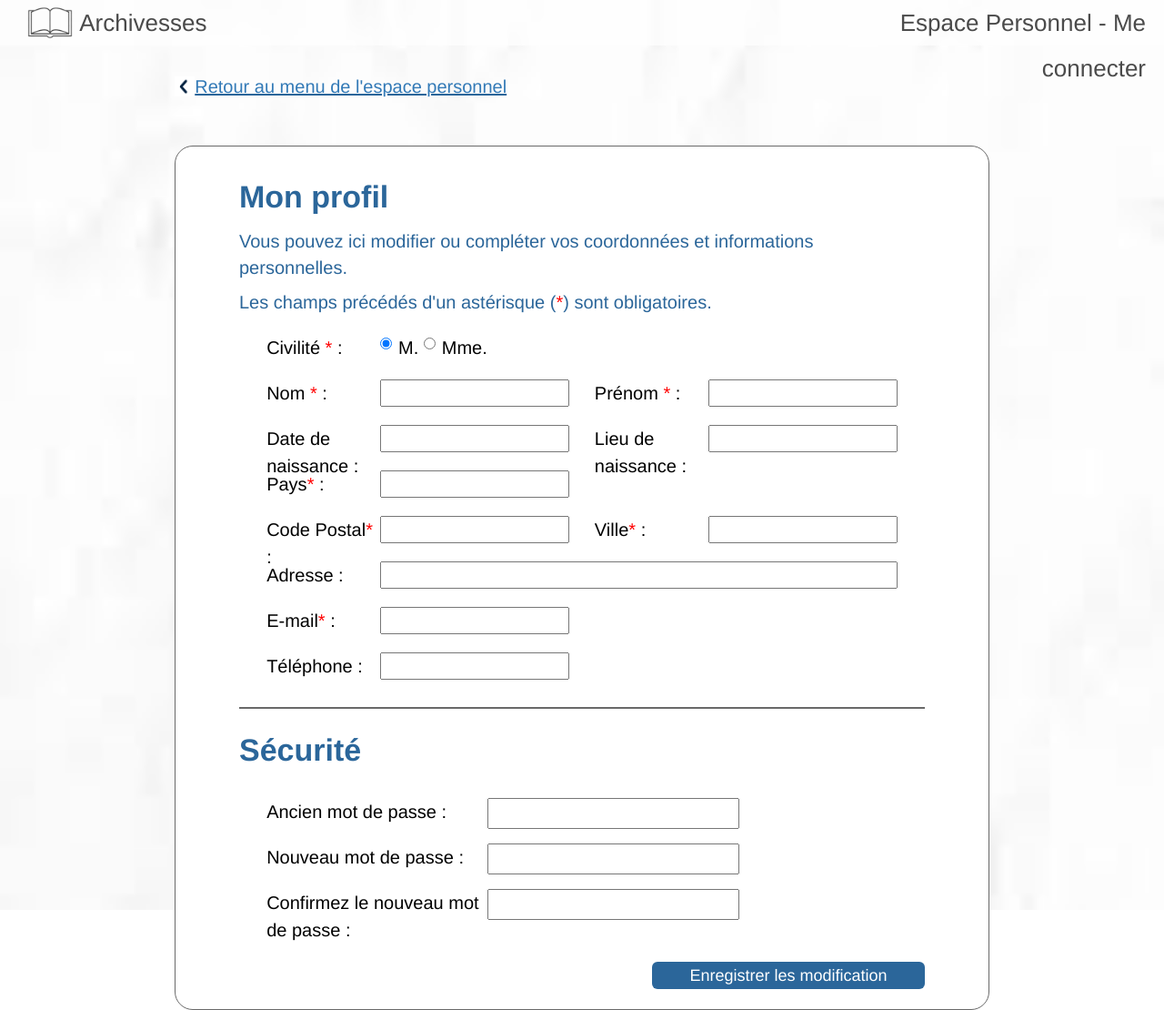
After one commit to Yanjie-SHI/ProjetCommun_Archivesse, a Django app: a page that uses templates/home_base.html in a window 1280 px wide. The commit adds this page. Shown: the whole page at 91% size. Run offline with Django 3.2, Linux system fonts and the light colour scheme; some libraries are stand-ins or nearby versions.

Commit message:
self_profile page html/css added.

```diff
--- a/app01/views.py
+++ b/app01/views.py
@@ -26,3 +26,7 @@ def selfcenter(request):
 
 def message_list(request):
     return render(request, 'message_list.html')
+
+
+def self_profile(request):
+    return render(request, 'self_profile.html')
--- a/static/css/message_list.css
+++ b/static/css/message_list.css
@@ -44,7 +44,7 @@
     margin-top: 50px;
     margin-left: 10%;
     border: 1px solid dimgray;
-    border-radius: 50px;
+    border-radius: 20px;
     padding: 30px 70px;
     background-color: white;
 }
--- /dev/null
+++ b/static/css/self_profile.css
@@ -0,0 +1,157 @@
+#self-profile-bg-image {
+    width: 100%;
+    height: 125%;
+    background-image: url('/static/image/bg_login.jpeg');
+    background-repeat: no-repeat;
+    filter: "progid:DXImageTransform.Microsoft.AlphaImageLoader(sizingMethod='scale')";
+    -moz-background-size: 100% 125%;
+    background-size: 100% 125%;
+    position: absolute;
+    z-index: 50;
+    top: 0;
+    left: 0;
+    color: black;
+    padding: 30px 80px;
+    font-size: 18px;
+}
+
+.return_link {
+    width: 95%;
+    margin-top: 50px;
+    margin-left: 10%;
+    color: #2b669a;
+    font-size: 20px;
+}
+
+.return_link > span {
+    width: 30px;
+    height: 30px;
+    line-height: 30px;
+    background-image: url("/static/image/btn_back.png");
+    background-repeat: no-repeat;
+    filter: "progid:DXImageTransform.Microsoft.AlphaImageLoader(sizingMethod='scale')";
+    -moz-background-size: 100% 100%;
+    background-size: 100% 100%;
+}
+
+.return_link > a {
+    text-decoration-color: #2b669a;
+}
+
+#self-profile-bg-image > div:nth-child(2) {
+    width: 80%;
+    height: 950px;
+    margin-top: 50px;
+    margin-left: 10%;
+    border: 1px solid dimgray;
+    border-radius: 20px;
+    padding: 30px 70px;
+    background-color: white;
+}
+
+#self-profile-bg-image > div:nth-child(2) > div:nth-child(1) {
+    width: 100%;
+    height: 50px;
+    font-size: 34px;
+    line-height: 50px;
+    font-weight: bold;
+    color: #2b669a;
+}
+
+#self-profile-bg-image > div:nth-child(2) > div:nth-child(2), #self-profile-bg-image > div:nth-child(2) > div:nth-child(3) {
+    width: 100%;
+    font-size: 20px;
+    color: #2b669a;
+    margin-top: 10px;
+}
+
+#self-profile-bg-image > div:nth-child(2) > div:nth-child(4) {
+    width: 92%;
+    margin-left: 4%;
+}
+
+#self-profile-bg-image > div:nth-child(2) > div:nth-child(4) > div {
+    width: 100%;
+    height: 30px;
+    font-size: 20px;
+    line-height: 30px;
+    margin-top: 20px;
+    color: black;
+}
+
+.hint {
+    float: left;
+    width: 18%;
+    height: 30px;
+    line-height: 30px;
+}
+
+.hint2 {
+    margin-left: 4%;
+}
+
+#self-profile-bg-image > div:nth-child(2) > div:nth-child(4) > div > input[type=text] {
+    float: left;
+    width: 30%;
+    height: 30px;
+    line-height: 30px;
+}
+
+#self-profile-bg-image > div:nth-child(2) > div:nth-child(4) > div:nth-child(6) > input[type=text] {
+    width: 82%;
+}
+
+
+#self-profile-bg-image > div:nth-child(2) > div:nth-child(5) > div:nth-child(1) {
+    width: 100%;
+    height: 50px;
+    font-size: 34px;
+    line-height: 50px;
+    font-weight: bold;
+    color: #2b669a;
+    margin-top: 30px;
+    padding-top: 20px;
+    border-top: 2px solid dimgray;
+}
+
+#self-profile-bg-image > div:nth-child(2) > div:nth-child(5) > div:nth-child(2) {
+    width: 92%;
+    margin-left: 4%;
+    margin-top: 50px;
+}
+
+#self-profile-bg-image > div:nth-child(2) > div:nth-child(5) > div:nth-child(2) > div {
+    width: 100%;
+    height: 30px;
+    font-size: 20px;
+    line-height: 30px;
+    margin-top: 20px;
+    color: black;
+}
+
+.hint3 {
+    float: left;
+    width: 35%;
+    height: 30px;
+    line-height: 30px;
+}
+
+#self-profile-bg-image > div:nth-child(2) > div:nth-child(5) > div:nth-child(2) > div > input[type=text] {
+    width: 40%;
+}
+
+#self-profile-bg-image > div:nth-child(2) > div:nth-child(5) > div:nth-child(3) {
+    width: 100%;
+    margin-top: 50px;
+}
+
+#self-profile-bg-image > div:nth-child(2) > div:nth-child(5) > div:nth-child(3) > span {
+    width: 300px;
+    height: 30px;
+    line-height: 30px;
+    background-color: #2b669a;
+    color: white;
+    float: right;
+    text-align: center;
+    border-radius: 6px;
+}
--- a/templates/home_base.html
+++ b/templates/home_base.html
@@ -8,8 +8,9 @@
     <link rel="stylesheet" href="/static/css/search.css">
     <link rel="stylesheet" href="/static/css/login.css">
     <link rel="stylesheet" href="/static/css/register.css">
-    <link rel="stylesheet" href="/static/css/selfcenter.css">
+    <link rel="stylesheet" href="/static/css/self_center.css">
     <link rel="stylesheet" href="/static/css/message_list.css">
+    <link rel="stylesheet" href="/static/css/self_profile.css">
     <script src="/static/js/jquery-3.2.1.min.js"></script>
     <script src="/static/bootstrap/js/bootstrap.min.js"></script>
     <script src="/static/bootstrap/js/moment-with-locales.js"></script>
--- /dev/null
+++ b/templates/self_profile.html
@@ -0,0 +1,84 @@
+{% extends "home_base.html" %}
+{% block body_main %}
+    <div id="self-profile-bg-image">
+        <div class="return_link"><span>&nbsp;&nbsp;&nbsp;&nbsp;</span><a href="">Retour au menu de l'espace
+            personnel</a></div>
+
+        <div>
+            <div>Mon profil</div>
+            <div>Vous pouvez ici modifier ou compléter vos coordonnées et informations personnelles.</div>
+            <div>Les champs précédés d'un astérisque (<span style="color: red;">*</span>) sont obligatoires.</div>
+            <div>
+                <div>
+                    <div class="hint">Civilité <span style="color: red">*</span> :</div>
+                    <div class="radio">
+                        <label>
+                            <input type="radio" name="optionsRadios" id="optionsRadios1" value="option1" checked>
+                            M.
+                        </label>
+                        <label>
+                            <input type="radio" name="optionsRadios" id="optionsRadios2" value="option2">
+                            Mme.
+                        </label>
+                    </div>
+                </div>
+                <div>
+                    <div class="hint">Nom <span style="color: red">*</span> :</div>
+                    <input type="text" name="lastname">
+                    <div class="hint hint2">Prénom <span style="color: red">*</span> :</div>
+                    <input type="text" name="firstname">
+                </div>
+                <div>
+                    <div class="hint">Date de naissance :</div>
+                    <input type="text" name="lastname">
+                    <div class="hint hint2">Lieu de naissance :</div>
+                    <input type="text" name="firstname">
+                </div>
+                <div>
+                    <div class="hint">Pays<span style="color: red">*</span> :</div>
+                    <input type="text" name="lastname">
+                </div>
+                <div>
+                    <div class="hint">Code Postal<span style="color: red">*</span> :</div>
+                    <input type="text" name="lastname">
+                    <div class="hint hint2">Ville<span style="color: red">*</span> :</div>
+                    <input type="text" name="firstname">
+                </div>
+                <div>
+                    <div class="hint">Adresse :</div>
+                    <input type="text" name="lastname">
+                </div>
+                <div>
+                    <div class="hint">E-mail<span style="color: red">*</span> :</div>
+                    <input type="text" name="lastname">
+                </div>
+                <div>
+                    <div class="hint">Téléphone :</div>
+                    <input type="text" name="lastname">
+                </div>
+            </div>
+
+            <div>
+                <div>Sécurité</div>
+                <div>
+                    <div>
+                        <div class="hint3">Ancien mot de passe :</div>
+                        <input type="text" name="lastname">
+                    </div>
+                    <div>
+                        <div class="hint3">Nouveau mot de passe :</div>
+                        <input type="text" name="lastname">
+                    </div>
+                    <div>
+                        <div class="hint3">Confirmez le nouveau mot de passe :</div>
+                        <input type="text" name="lastname">
+                    </div>
+                </div>
+                <div>
+                    <span>Enregistrer les modification</span>
+                </div>
+            </div>
+        </div>
+
+    </div>
+{% endblock %}
--- a/web_historien/urls.py
+++ b/web_historien/urls.py
@@ -26,4 +26,5 @@ urlpatterns = [
     url(r'^register', views.register),
     url(r'^selfcenter', views.selfcenter),
     url(r'^messagelist', views.message_list),
+    url(r'^selfprofile', views.self_profile),
 ]
```
Also changed, not shown: static/css/self_center.css (renamed from static/css/selfcenter.css).
